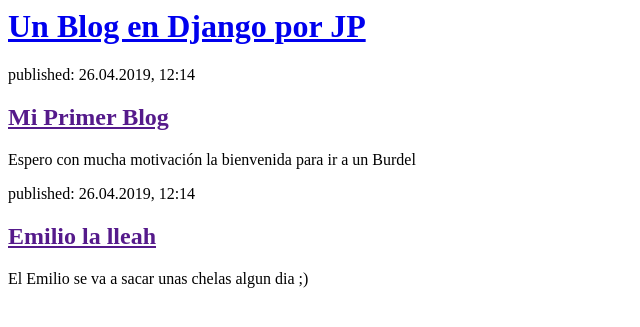
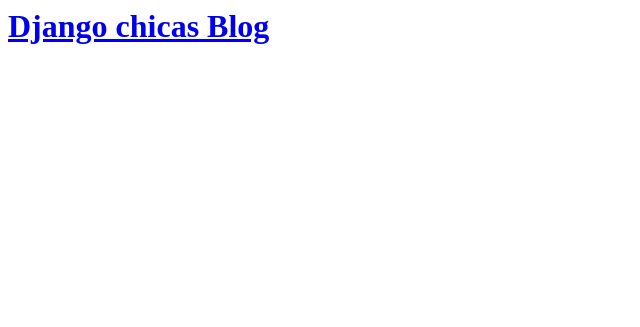
Before and after one commit to JotaChile/my-first-blog, a Django app: page / in a window 1280 px wide. Shown: the top 327 px of the page, without its empty margins (0-640 px from the left). Run offline with Django 3.2, Linux system fonts and the light colour scheme; tables that the repository leaves empty hold one stand-in row (values such as "Sample post").

Commit message:
update html2

```diff
--- a/blog/templates/blog/post_list.html
+++ b/blog/templates/blog/post_list.html
@@ -3,20 +3,14 @@
         <title>Primer proyecto de JP en Django</title>
     </head>
     <body>
-        <div>
-            <h1><a href="/">Un Blog en Django por JP</a></h1>
-        </div>
-
-        <div>
-            <p>published: 26.04.2019, 12:14</p>
-            <h2><a href="">Mi Primer Blog</a></h2>
-            <p>Espero con mucha motivación la bienvenida para ir a un Burdel</p>
-        </div>
-
-        <div>
-            <p>published: 26.04.2019, 12:14</p>
-            <h2><a href="">Emilio la lleah</a></h2>
-            <p> El Emilio se va a sacar unas chelas algun dia ;)</p>
-        </div>
+    <div>
+        <h1><a href = "/"> Django chicas Blog </a></h1>
+    </div>
+    {% for post in posts %}
+    <div>
+        <p> Publicado: {{ post.published_date }} </p>
+        <h1><a href = "">{{ post.title }} </a></h1>
+        <p>{{ post.text|linebreaksbr }} </p>
+    </div>{% endfor %}
     </body>
 </html>
--- a/blog/views.py
+++ b/blog/views.py
@@ -1,6 +1,8 @@
 from django.shortcuts import render
-
+from .models import Post
+from django.utils import timezone
 # Create your views here.
 
 def post_list(request):
-    return render(request, 'blog/post_list.html', {})
+    posts = Post.objects.filter(published_date__lte=timezone.now()).order_by('created_date')
+    return render(request, 'blog/post_list.html', {'posts': posts})
```
